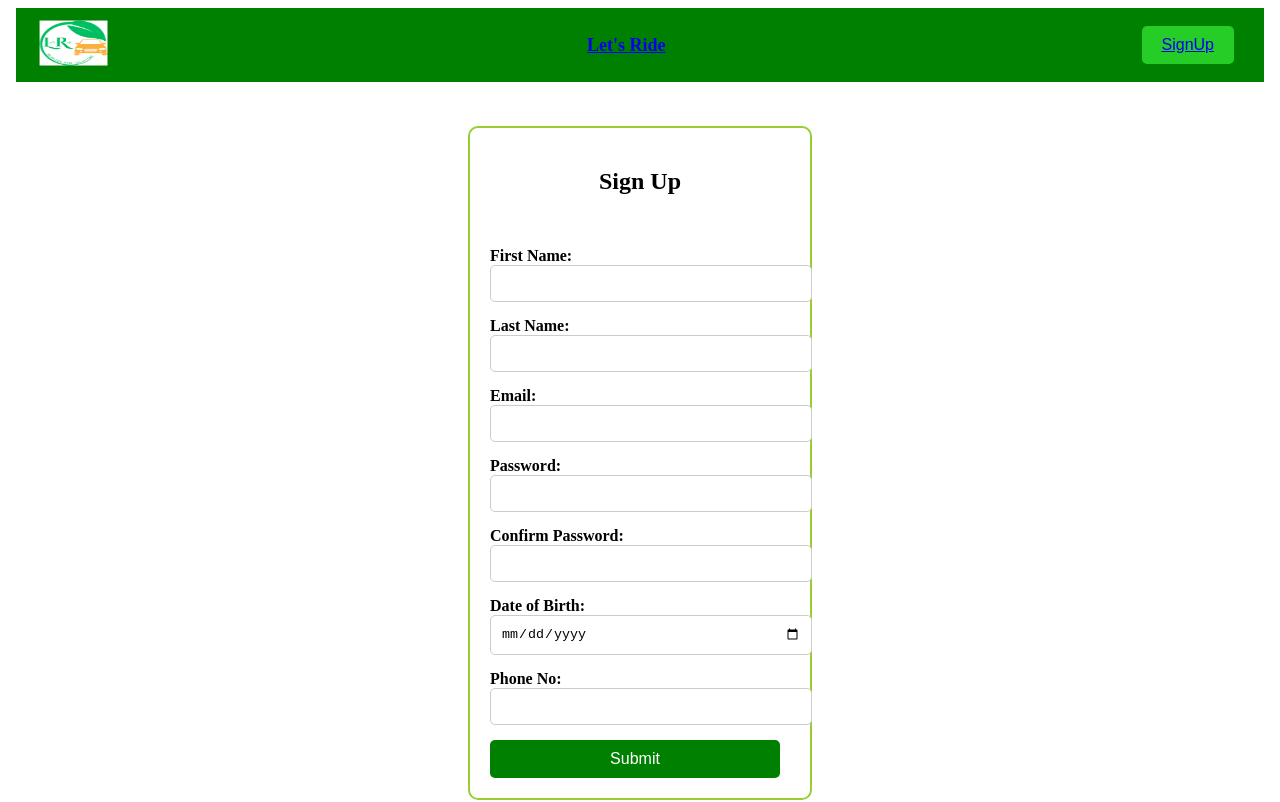
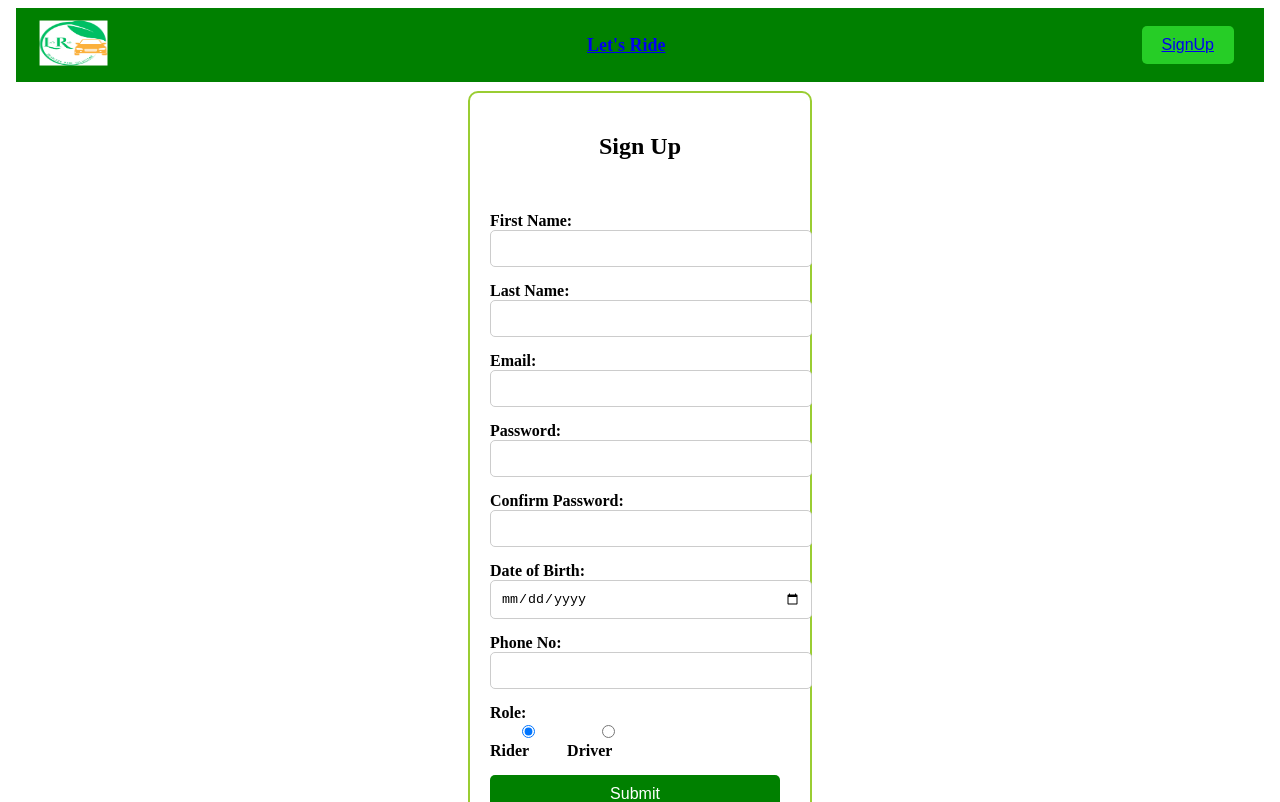
Before and after one commit to thehasnanialeen/LetsRide, a React (Create React App) app in the folder frontend/: page /signup in a window 1280 px wide. Shown: the top 802 px of the page. Built offline with nearby package versions, Linux system fonts and the light colour scheme.

Commit message:
changes not sure

```diff
--- a/frontend/src/css/signup.css
+++ b/frontend/src/css/signup.css
@@ -1,4 +1,4 @@
-
+/* signup.css */
 /********* Sign up styles ***********/
 .signup-container {
   display: flex;
@@ -35,7 +35,7 @@
 }
 
 .form-field input {
-    width: 93%;
+  width: 100%;
   padding: 10px;
   border: 1px solid #ccc;
   border-radius: 5px;
@@ -44,6 +44,17 @@
 .form-field input[type="date"] {
   appearance: none;
   padding: 10px;
+}
+
+/* Style the radio buttons side by side */
+.radio-options {
+  display: flex;
+  gap: 10px;
+}
+
+.radio-options label {
+  display: flex;
+  align-items: center;
 }
 
 button {
@@ -66,16 +77,15 @@
 
 #loginlink {
   color: black;
-
 }
 
-  .success{
+.success {
   text-align: center;
   color: green;
   font-weight: bold;
 }
 
-  .error{
+.error {
   text-align: center;
   color: red;
   font-weight: bold;
--- a/frontend/src/views/signup.js
+++ b/frontend/src/views/signup.js
@@ -33,6 +33,30 @@ const Signup = () => {
 
   const handleSubmit = async (e) => {
     e.preventDefault();
+
+    if (
+      formData.firstName.trim() === '' ||
+      formData.lastName.trim() === '' ||
+      formData.email.trim() === '' ||
+      formData.password.trim() === '' ||
+      formData.confirmPassword.trim() === '' ||
+      formData.dateOfBirth.trim() === '' ||
+      formData.phoneNumber.trim() === ''
+    ) {
+      setMessage({ message: 'All fields are required.', className: 'error' });
+      return;
+    }
+
+    if (!isValidEmail(formData.email)) {
+      setMessage({ message: 'Invalid email format.', className: 'error' });
+      return;
+    }
+
+    if (formData.password !== formData.confirmPassword) {
+      setMessage({ message: 'Passwords do not match.', className: 'error' });
+      return;
+    }
+
     // Handle form submission logic here
     try{
       await axios.post('/api/authentication/signup', {
@@ -62,6 +86,11 @@ const Signup = () => {
         setMessage({message: 'Something went wrong. Try again!', className: 'error'})
     }
     //console.log(formData);
+  };
+  const isValidEmail = (email) => {
+    // Regular expression for email validation
+    const emailPattern = /^[^\s@]+@[^\s@]+\.[^\s@]+$/;
+    return emailPattern.test(email);
   };
 
   return (
@@ -100,6 +129,32 @@ const Signup = () => {
           <label>Phone No:</label>
           <input type="tel" name="phoneNumber" value={formData.phoneNumber} onChange={handleChange} />
         </div>
+        <div className="form-field">
+            <label>Role:</label>
+            <div className="radio-options">
+              <label>
+                <input
+                  type="radio"
+                  name="role"
+                  value="rider"
+                  checked={formData.role === 'rider'}
+                  onChange={handleChange}
+                />
+                Rider
+              </label>
+              <label>
+                <input
+                  type="radio"
+                  name="role"
+                  value="driver"
+                  checked={formData.role === 'driver'}
+                  onChange={handleChange}
+                />
+                Driver
+              </label>
+            </div>
+          </div>
+
         <button type="submit">Submit</button>
       </form>
       <div className="login-option">
```
Also changed, not shown: frontend/src/images/Logo.png (added). Lines whose indentation alone changed are shown as unchanged.
